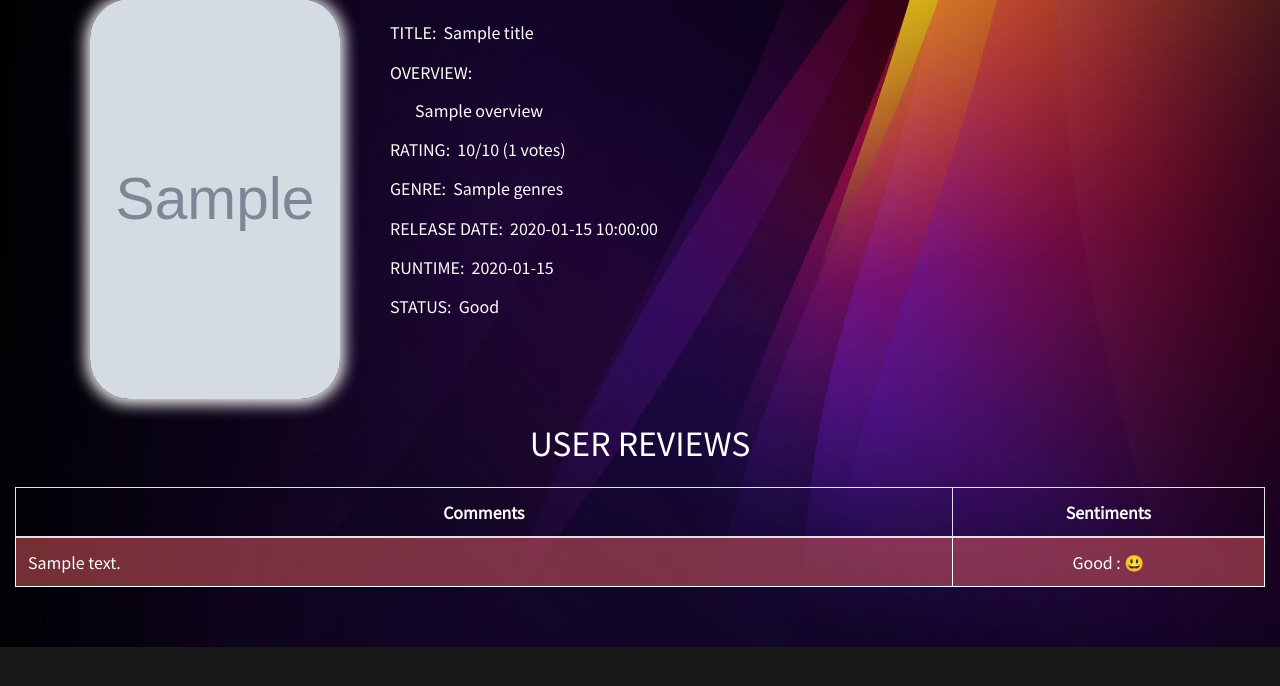
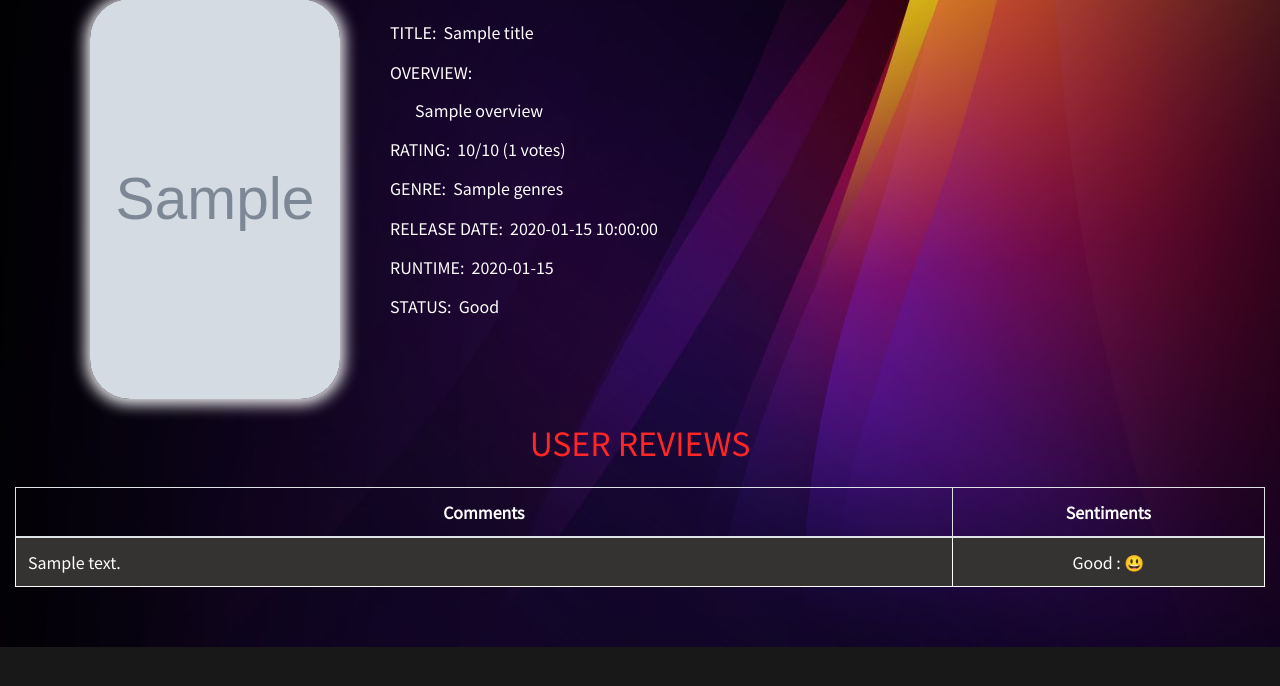
Before and after one commit to pooja610/Movie-Radar, a Flask app: template templates/recommend.html in a window 1280 px wide. Shown: the part 73-759 px from the top of the page. Run offline with Flask 2, Linux system fonts and the light colour scheme; the template is opened without the code that fills it: most values are stand-ins (such as "Sample title", 1, 10 or a date in 2020); grey boxes marked "Sample" are stand-in pictures; parts of the project's set-up code (start-up, migrations or seed data) failed here and were passed over; some libraries are stand-ins or nearby versions.

Commit message:
Update recommend.html

```diff
--- a/templates/recommend.html
+++ b/templates/recommend.html
@@ -54,7 +54,7 @@
   <div class="modal fade" id="{{details[0]}}" tabindex="-1" role="dialog" aria-labelledby="exampleModalLabel3" aria-hidden="true">
     <div class="modal-dialog modal-lg" role="document">
       <div class="modal-content">
-        <div class="modal-header" style="background-color: #f50511;color: white;">
+        <div class="modal-header" style="background-color: #ff2626;color: white;">
           <h5 class="modal-title" id="exampleModalLabel3">{{name}}</h5>
           <button type="button" class="close" data-dismiss="modal" aria-label="Close">
             <span aria-hidden="true" style="color: white">&times;</span>
@@ -72,19 +72,19 @@
             </p>
           </div>
         </div>
-        <div class="modal-footer">
+        <!-- <div class="modal-footer">
           <button type="button" class="btn btn-secondary" data-dismiss="modal">Close</button>
-        </div>
+        </div> -->
       </div>
     </div>
   </div>
   {% endfor %}
 
   {% if casts|length > 1 %}
-  <div class="movie" style="color: #E8E8E8;">
+  <div class="movie" style="color: #ff2626;">
     	<center>
-		<h3>TOP CAST</h3>
-		<h5>(Click on the cast to know more)</h5>
+		<h2>TOP CAST</h2>
+		<h5 style="color: #fff;">(Click on the cast to know more)</h5>
 	</center>
   </div>
 
@@ -108,7 +108,7 @@
 
   <center>
     {% if reviews %}
-    <h2 style="color:white">USER REVIEWS</h2>
+    <h2 style="color:#ff2626">USER REVIEWS</h2>
      <div class="col-md-12" style="margin: 0 auto; margin-top:25px;">
         <table class="table table-bordered" bordercolor="white" style="color:white">
             <thead>
@@ -120,7 +120,7 @@
 
             <tbody>
 		      {% for review, status in reviews.items() if not reviews.hidden %}
-		      <tr style="background-color:#dc5b6185;">
+		      <tr style="background-color:#343331; color: rgb(255, 255, 255);">
               	  <td>{{review}}</td>
 	              <td><center>
 	                  {{status}} :
@@ -146,8 +146,8 @@
       {% if movie_cards|length > 1 %}
 
 
-      <div class="movie" style="color: #E8E8E8;">
-      <center><B><h2>MOVIES RECOMMENDED FOR YOU</h2></B><h5>(Click any of the movies to get recommendation)</h5></center>
+      <div class="movie" style="color: #ff2626;">
+      <center><B><h2>MOVIES RECOMMENDED FOR YOU</h2></B><h5 style="color: #fff;">(Click any of the movies to get recommendation)</h5></center>
     </div>
 
     <div class="movie-content">
@@ -160,7 +160,7 @@
             </figcaption>
            </div>
           <div class="card-body">
-            <h5 class="card-title">{{title|capitalize}}</h5>
+            <h5 class="card-title"><center>{{title|capitalize}}</center></h5>
           </div>
         </div>
     {% endfor %}
```
